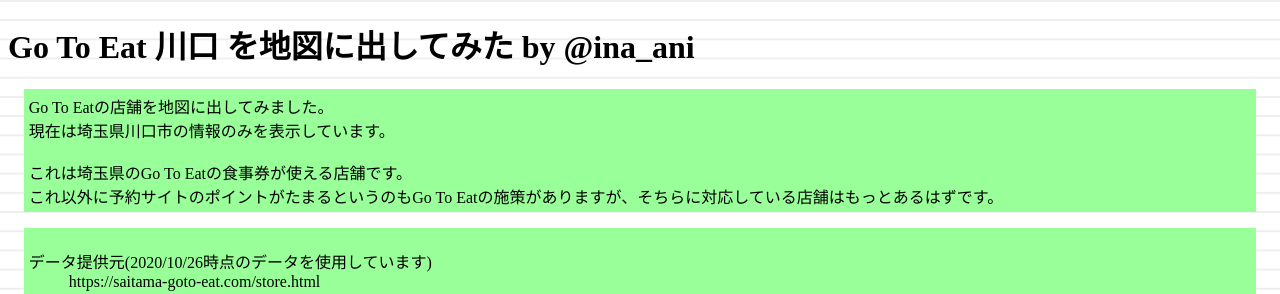
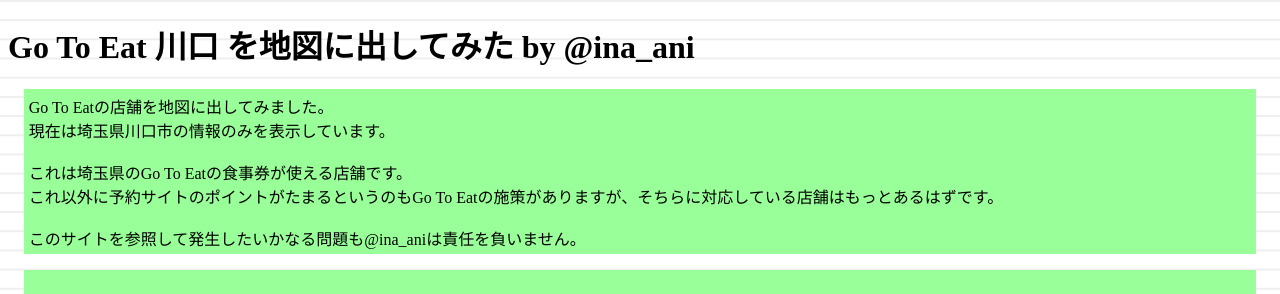
Before and after one commit to inajob/go-to-eat-map, a plain HTML site: page index.html in a window 1280 px wide. Shown: the top 294 px of the page. Drawn offline with nearby package versions, Linux system fonts and the light colour scheme.

Commit message:
add warning

```diff
--- a/index.html
+++ b/index.html
@@ -47,7 +47,9 @@
     現在は埼玉県川口市の情報のみを表示しています。<br/>
 <br/>
     これは埼玉県のGo To Eatの食事券が使える店舗です。<br/>
-    これ以外に予約サイトのポイントがたまるというのもGo To Eatの施策がありますが、そちらに対応している店舗はもっとあるはずです。
+    これ以外に予約サイトのポイントがたまるというのもGo To Eatの施策がありますが、そちらに対応している店舗はもっとあるはずです。<br/>
+    <br/>
+    このサイトを参照して発生したいかなる問題も@ina_aniは責任を負いません。
   </div>
   <div class="box">
     <dl>
```
